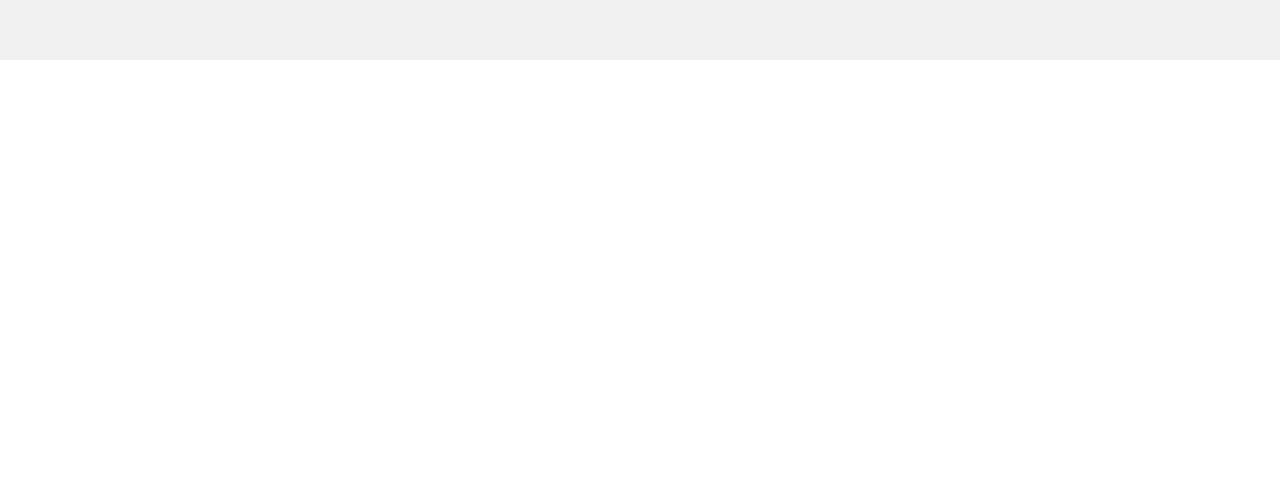
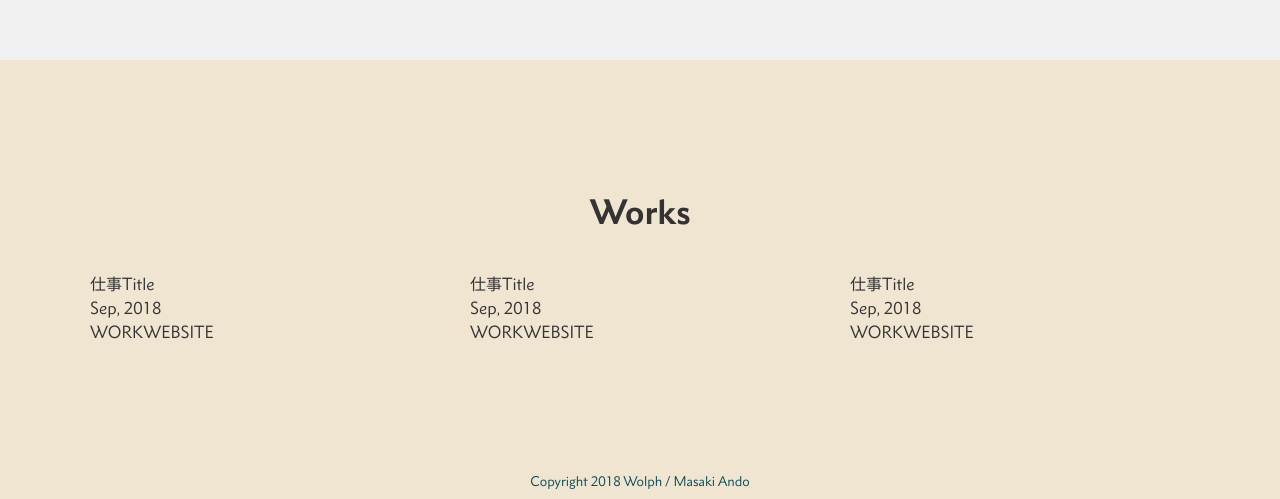
Before and after one commit to blacktails2/WolphDesign, a website: page index.html in a window 1280 px wide. Shown: the part 740-1239 px from the top of the page. Before the commit the page ends 800 px from the top, so only its background shows below. Drawn offline with nearby package versions, Linux system fonts and the light colour scheme; a small style sheet from the web is missing.

Commit message:
Began developing works

```diff
--- a/index.html
+++ b/index.html
@@ -5,14 +5,20 @@
 	<meta charset="utf-8">
 	<meta name="viewport" content="width=device-width, initial-scale=1">
 	<title>Wolph / Masaki Ando</title>
+	<link rel="stylesheet" href="https://cdnjs.cloudflare.com/ajax/libs/animate.css/3.7.0/animate.min.css">
 	<link rel="stylesheet" href="css/style.css">
 	<script defer src="https://use.fontawesome.com/releases/v5.0.7/js/all.js"></script>
 	<script src="http://ajax.googleapis.com/ajax/libs/jquery/3.0.0/jquery.min.js"></script>
 	<script src="js/smooth-scroll.min.js"></script>
+	<script src="https://cdnjs.cloudflare.com/ajax/libs/wow/1.1.2/wow.min.js"></script>
 </head>
+
 <body>
-	<div id="topnav"><p class="icofont"><a class="typeani hoverline" href="#">s</a></p></div>
+	<div id="topnav">
+		<p class="icofont"><a class="typeani hoverline" href="#">s</a></p>
+	</div>
 	<section class="section top fullheight">
+		<h1 class="fadeOutUp animated">Wolph: Masaki Ando Portfolio Site</h1>
 		<nav class="level">
 			<div class="level-item"></div>
 			<div class="level-item has-text-centered flexright">
@@ -27,9 +33,50 @@
 			<div class="level-item"></div>
 		</nav>
 	</section>
+	<section class="section works">
+		<div class="container">
+			<h3><span class="typeani line">Works</span></h3>
+			<div class="columns is-variable is-5">
+				<div class="column">
+					<a href="">
+						<div class="article">
+							<img src="" alt="">
+							<h4>仕事Title</h4>
+							<p>Sep, 2018</p>
+							<p class="area"><span>WORK</span><span>WEBSITE</span></p>
+						</div>
+					</a>
+				</div>
+				<div class="column">
+					<a href="">
+						<div class="article">
+							<img src="" alt="">
+							<h4>仕事Title</h4>
+							<p>Sep, 2018</p>
+							<p class="area"><span>WORK</span><span>WEBSITE</span></p>
+						</div>
+					</a>
+				</div>
+				<div class="column">
+					<a href="">
+						<div class="article">
+							<img src="" alt="">
+							<h4>仕事Title</h4>
+							<p>Sep, 2018</p>
+							<p class="area"><span>WORK</span><span>WEBSITE</span></p>
+						</div>
+					</a>
+				</div>
+			</div>
+		</div>
+	</section>
+	<footer>Copyright 2018 Wolph / Masaki Ando</footer>
 </body>
 <script>
 var scroll = new SmoothScroll('a[href*="#"]');
 </script>
+<script>
+new WOW().init();
+</script>
 
 </html>
--- a/scss/style.scss
+++ b/scss/style.scss
@@ -60,6 +60,7 @@ $sub: #F5C51D;
 body {
 	font-family: $body;
 	background-color: $back;
+	color: $text;
 	a {
 		color: $text;
 	}
@@ -68,13 +69,38 @@ body {
 .icofont {
 	font-family: forwolph !important;
 }
-.top{
+
+.top {
 	background-color: #F0F0F0;
 }
+
 .fullheight {
 	height: 100vh;
 }
+h1 {
+	position: absolute;
+	top: 0.5rem;
+	right: 0.7rem;
+	color: $primary;
+	opacity: 0.3;
+	animation-delay: 1s;
+}
 
+h3 {
+	font-size: 2em;
+	font-family: $bold;
+	text-align: center;
+}
+.works{
+	padding-top: 8rem;
+	padding-bottom: 8rem;
+}
+footer{
+	font-size: 0.8em;
+	text-align: center;
+	padding-bottom: 0.5rem;
+	color: $primary;
+}
 @-webkit-keyframes typing {
 	from {
 		width: 0
@@ -111,6 +137,7 @@ body {
 	z-index: 2;
 	backface-visibility: hidden;
 	-webkit-backface-visibility: hidden;
+	will-change: transform;
 	&:before {
 		content: "";
 		display: block;
@@ -124,9 +151,10 @@ body {
 		transform: translateY(20%) skewY(-10deg) translateX(-100%);
 		transition: 1s all ease-in-out;
 		transform-origin: top right;
-		z-index:-1;
+		z-index: -1;
 		backface-visibility: hidden;
 		-webkit-backface-visibility: hidden;
+		will-change: transform;
 	}
 	&:hover {
 		color: $primary;
```
Also changed, not shown: css/style.css. Lines whose indentation alone changed are shown as unchanged.
